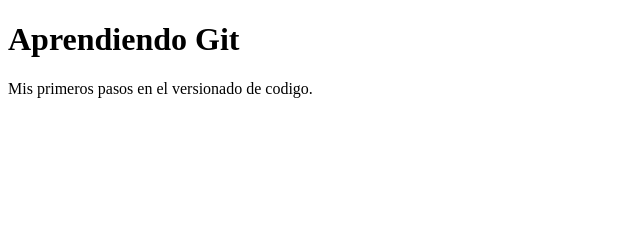
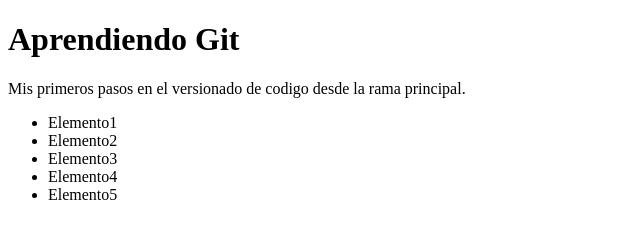
Before and after one commit to mdominguezmin/ejemplo-git, a plain HTML site: page index.html in a window 1280 px wide. Shown: the whole page, without its empty margins (0-640 px from the left). Drawn offline with Linux system fonts and the light colour scheme.

```diff
--- a/index.html
+++ b/index.html
@@ -8,6 +8,13 @@
 </head>
 <body>
     <h1>Aprendiendo Git</h1>
-    <p>Mis primeros pasos en el versionado de codigo.</p>
+    <p>Mis primeros pasos en el versionado de codigo desde la rama principal.</p>
+    <ul>
+        <li>Elemento1</li>
+        <li>Elemento2</li>
+        <li>Elemento3</li>
+        <li>Elemento4</li>
+        <li>Elemento5</li>
+    </ul>
 </body>
 </html>
```
